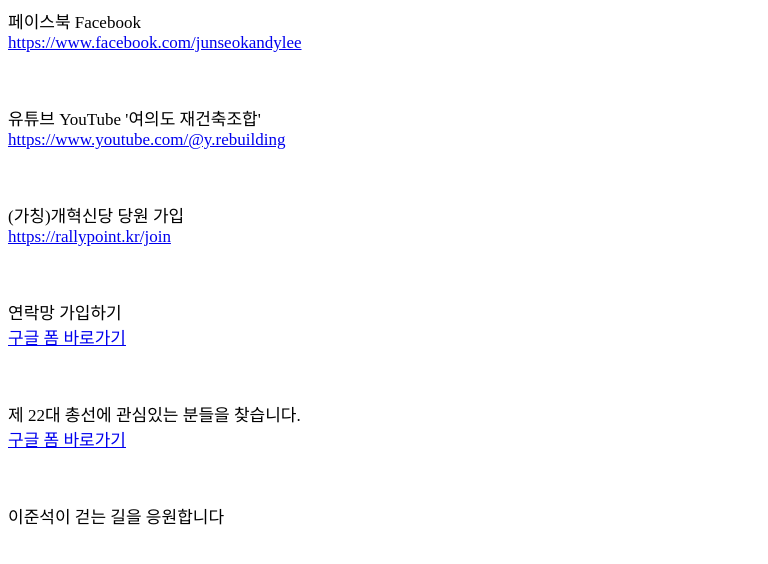
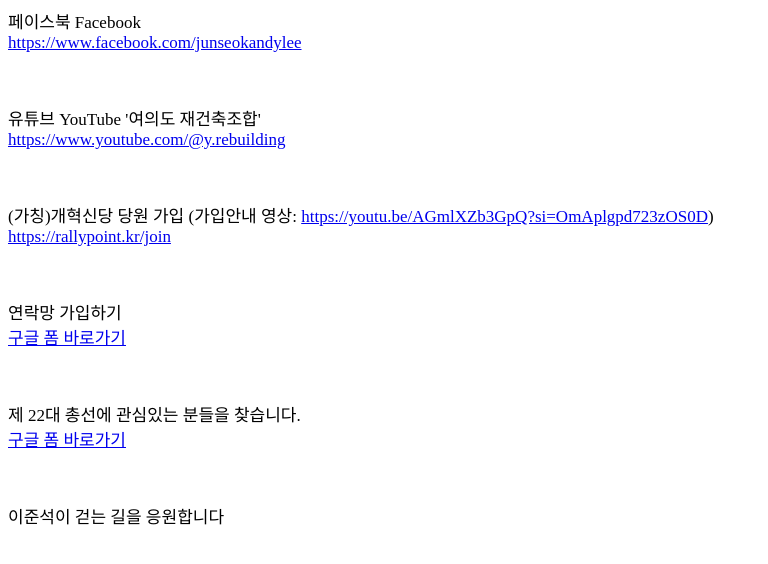
Before and after one commit to spinell21/spinell, a plain HTML site: page index.html in a window 1280 px wide. Shown: the whole page, without its empty margins (0-768 px from the left). Drawn offline with Linux system fonts and the light colour scheme.

Commit message:
당원가입 안내영상 추가

```diff
--- a/index.html
+++ b/index.html
@@ -9,7 +9,7 @@
 	<p><br></p>
 	<p style="font-size:17px">유튜브 YouTube '여의도 재건축조합'<br><a href="https://www.youtube.com/@y.rebuilding">https://www.youtube.com/@y.rebuilding</a></p>
 	<p><br></p>
-	<p style="font-size:17px">(가칭)개혁신당 당원 가입<br><a href="https://rallypoint.kr/join">https://rallypoint.kr/join</a></p>
+	<p style="font-size:17px">(가칭)개혁신당 당원 가입 (가입안내 영상: <a href="https://youtu.be/AGmlXZb3GpQ?si=OmAplgpd723zOS0D">https://youtu.be/AGmlXZb3GpQ?si=OmAplgpd723zOS0D</a>)<br><a href="https://rallypoint.kr/join">https://rallypoint.kr/join</a></p>
 	<p><br></p>
 	<p style="font-size:17px">연락망 가입하기<br><a href="https://docs.google.com/forms/d/e/1FAIpQLSdfAyNbZEL-1mX7pry2dS1V6iUJvU0IUj7GYwx00zbjX8IsHQ/viewform">구글 폼 바로가기</a></p>
 	<p><br></p>
```
